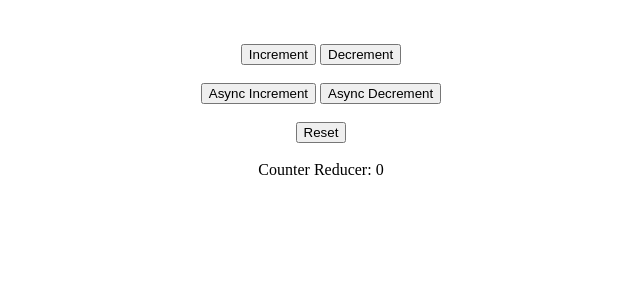
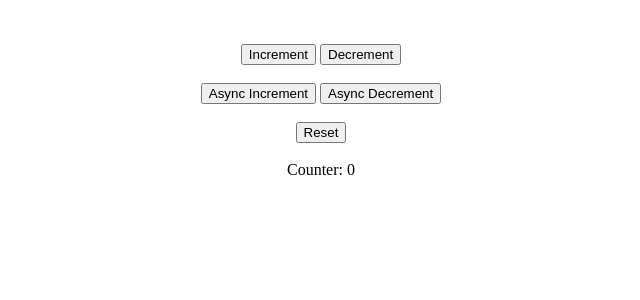
Before and after one commit to KhurramShahrukh/Redux-Saga-Tutorial, a React (Create React App) app: page / in a window 1280 px wide. Shown: the top 300 px of the page, without its empty margins (319-959 px from the left). Built offline with nearby package versions, Linux system fonts and the light colour scheme.

Commit message:
text change

```diff
--- a/src/App.js
+++ b/src/App.js
@@ -19,7 +19,7 @@ const count = useSelector(state => state.counterReducer.count)
       <br /><br />
       <button onClick={() => dispatch(resetCounter())}>Reset</button>
       <br /><br />
-      <div>Counter Reducer: {count}</div>
+      <div>Counter: {count}</div>
     </div>
   );
 }
```
